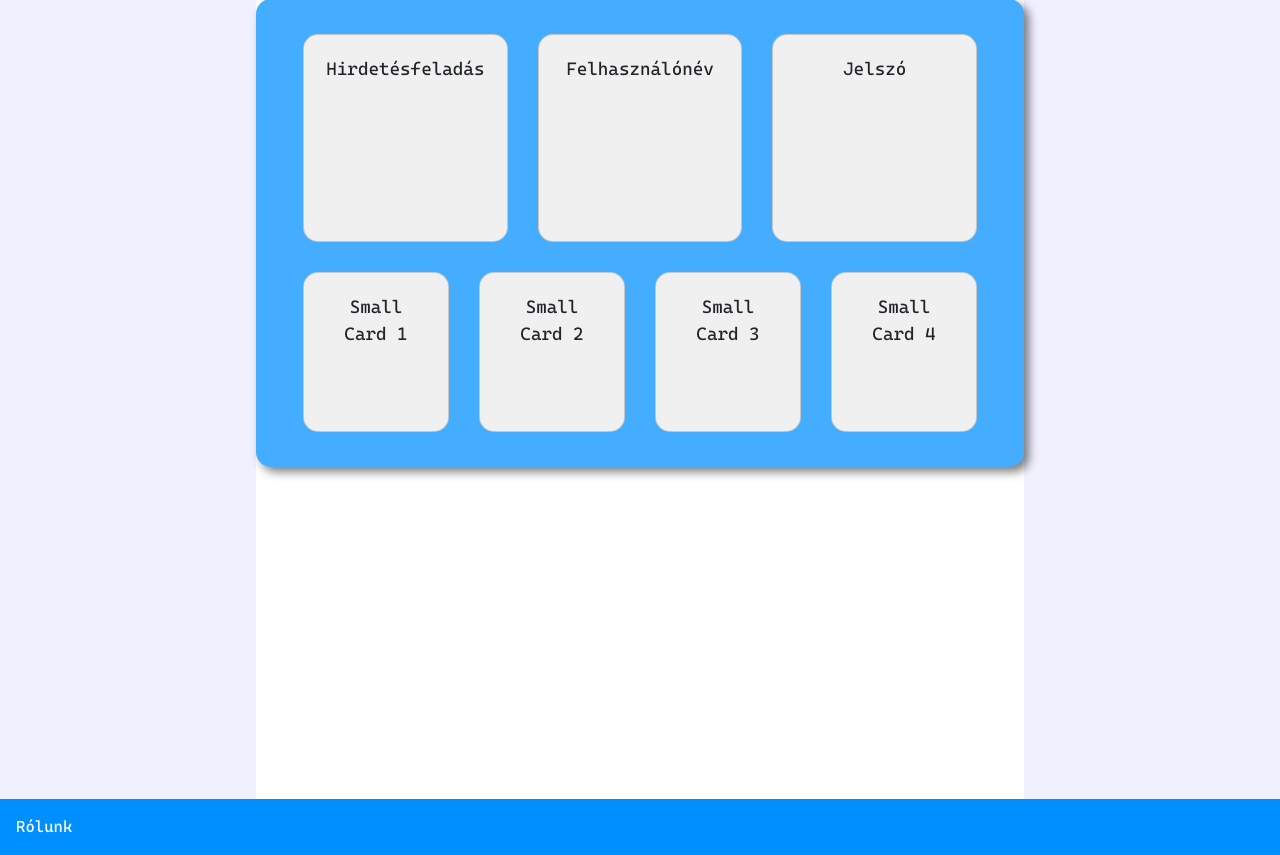
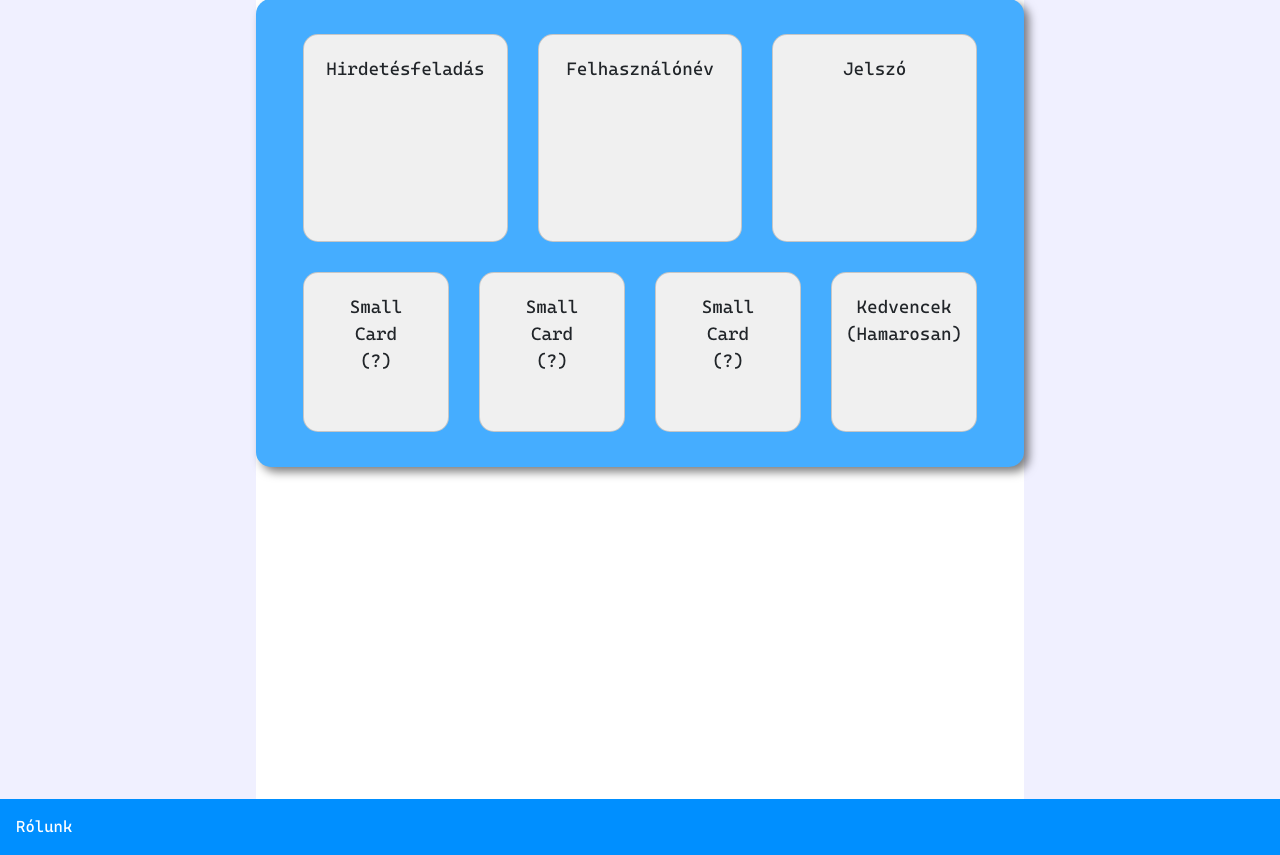
Before and after one commit to AAdam98/TeszemVeszem, a Flask app: page /profil in a window 1280 px wide. Shown: the part 61-916 px from the top of the page. Run offline with Flask 3, Linux system fonts and the light colour scheme; a user stored in the database is signed in.

Commit message:
kártya update

```diff
--- a/website/templates/profile.html
+++ b/website/templates/profile.html
@@ -23,10 +23,26 @@
             </div>
         </div>
         <div class="container">
-            <div class="card bottom-card">Small Card 1</div>
-            <div class="card bottom-card">Small Card 2</div>
-            <div class="card bottom-card">Small Card 3</div>
-            <div class="card bottom-card">Small Card 4</div>
+            <div class="card bottom-card">Small Card
+                <div class="text">
+                    <p>(?)</p>
+                </div>
+            </div>
+            <div class="card bottom-card">Small Card
+                <div class="text">
+                    <p>(?)</p>
+                </div>
+            </div>
+            <div class="card bottom-card">Small Card
+                <div class="text">
+                    <p>(?)</p>
+                </div>
+            </div>
+            <div class="card bottom-card">Kedvencek
+                <div class="text">
+                    <p>(Hamarosan)</p>
+                </div>
+            </div>
         </div>
     </div>
 </div>
```
